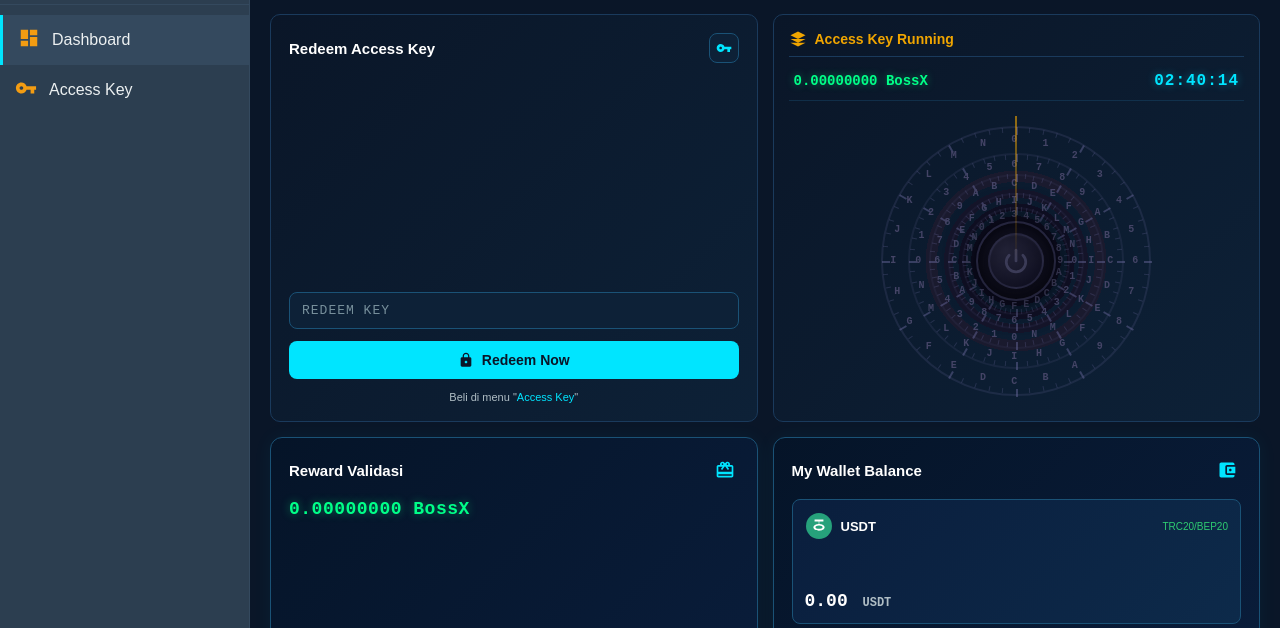
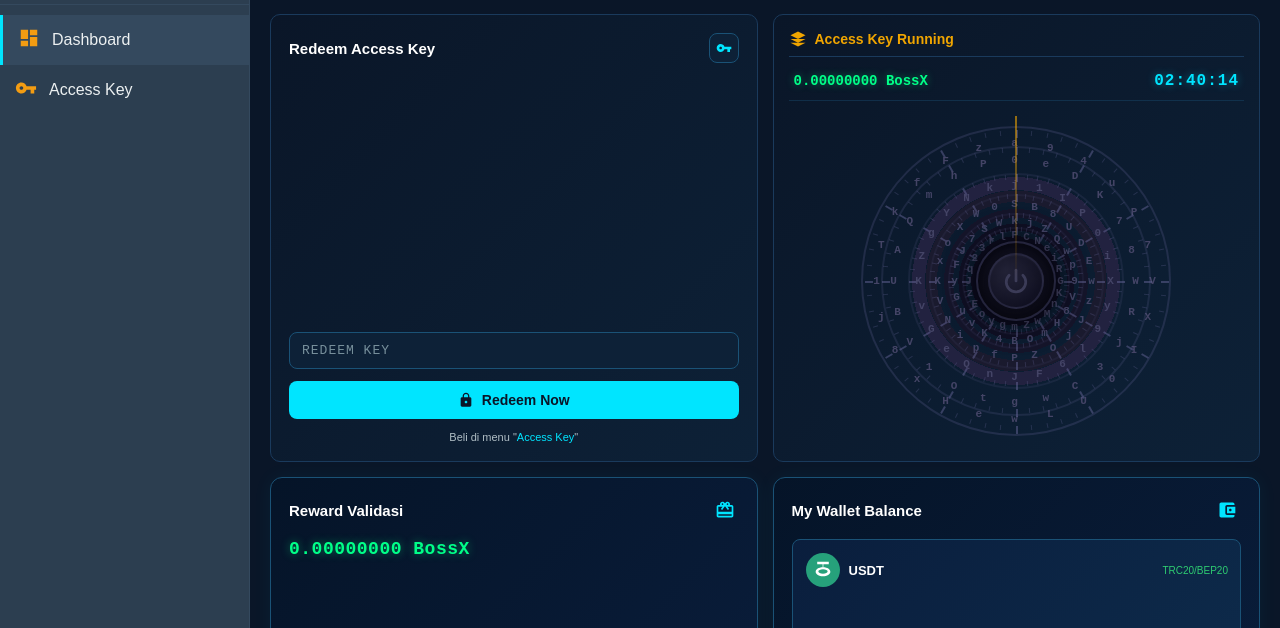
Before and after one commit to bossyee1987-commits/new-masternode, a plain HTML site: page index.html in a window 1280 px wide. Shown: the part 91-719 px from the top of the page. Drawn offline with Linux system fonts and the light colour scheme.

Commit message:
Update index.html

```diff
--- a/index.html
+++ b/index.html
@@ -162,20 +162,20 @@ body { font-family: Arial, sans-serif; display: flex; min-height: 100vh; backgro
 .wallet-subcard:hover { border-color: #00e5ff; }
 .wallet-subcard-header { display: flex; justify-content: space-between; align-items: center; margin-bottom: 10px; }
 .wallet-token-info { display: flex; align-items: center; gap: 8px; }
-.wallet-token-icon { width: 28px; height: 28px; border-radius: 50%; display: flex; align-items: center; justify-content: center; overflow: hidden; }
 
-/* ===== PERUBAHAN: Logo USDT resmi ===== */
+/* ===== PERUBAHAN: Logo lebih besar ===== */
+.wallet-token-icon { width: 36px; height: 36px; border-radius: 50%; display: flex; align-items: center; justify-content: center; overflow: hidden; }
 .wallet-token-icon.usdt { background-color: transparent; padding: 0; }
-.wallet-token-icon.usdt svg { width: 26px; height: 26px; display: block; }
-/* ========================================= */
+.wallet-token-icon.usdt svg { width: 34px; height: 34px; display: block; }
+.wallet-token-icon.bossx { background-color: rgba(0, 229, 255, 0.15); }
+.wallet-token-icon.bossx img { width: 32px; height: 32px; object-fit: contain; }
+/* ======================================= */
 
-.wallet-token-icon.bossx { background-color: rgba(0, 229, 255, 0.15); }
-.wallet-token-icon.bossx img { width: 24px; height: 24px; object-fit: contain; }
 .wallet-token-name { font-size: 13px; font-weight: bold; }
 .wallet-token-network { font-size: 10px; color: #2ecc71; }
 .wallet-balance { font-size: 18px; font-weight: bold; font-family: 'Courier New', monospace; margin-top: auto; }
 .wallet-balance .currency { font-size: 12px; color: #b0bec5; margin-left: 4px; }
-.validator-card { background: linear-gradient(135deg, #0a1628 0%, #0d2137 100%); border: 1px solid #1a3a5c; border-radius: 10px; padding: 15px; display: flex; flex-direction: column; align-items: center; min-height: 340px; }
+.validator-card { background: linear-gradient(135deg, #0a1628 0%, #0d2137 100%); border: 1px solid #1a3a5c; border-radius: 10px; padding: 15px; display: flex; flex-direction: column; align-items: center; min-height: 360px; }
 .validator-card-header { width: 100%; display: flex; justify-content: space-between; align-items: center; margin-bottom: 5px; padding-bottom: 8px; border-bottom: 1px solid #1a3a5c; }
 .validator-title { font-size: 14px; font-weight: bold; color: #f0a500; display: flex; align-items: center; gap: 8px; }
 .validator-title svg { width: 18px; height: 18px; fill: #f0a500; }
@@ -184,17 +184,21 @@ body { font-family: Arial, sans-serif; display: flex; min-height: 100vh; backgro
 .validator-info-value { font-size: 14px; font-weight: bold; color: #00ff88; font-family: 'Courier New', monospace; text-shadow: 0 0 8px rgba(0, 255, 136, 0.4); }
 .validator-info-right { display: flex; flex-direction: column; align-items: flex-end; }
 .validator-countdown-value { font-size: 16px; font-weight: bold; color: #00e5ff; font-family: 'Courier New', monospace; letter-spacing: 1px; text-shadow: 0 0 8px rgba(0, 229, 255, 0.4); }
-.vault-container { position: relative; width: 290px; height: 290px; display: flex; align-items: center; justify-content: center; transform-origin: center center; margin-top: 10px; }
-.guide-line { position: absolute; top: 0; left: 50%; transform: translateX(-50%); width: 2px; height: 145px; background: linear-gradient(to bottom, rgba(240,165,0,0.6), transparent); z-index: 90; pointer-events: none; transition: background 0.5s ease; }
+
+/* ===== PERUBAHAN: Vault lebih besar untuk 6 ring ===== */
+.vault-container { position: relative; width: 330px; height: 330px; display: flex; align-items: center; justify-content: center; transform-origin: center center; margin-top: 10px; }
+.guide-line { position: absolute; top: 0; left: 50%; transform: translateX(-50%); width: 2px; height: 165px; background: linear-gradient(to bottom, rgba(240,165,0,0.6), transparent); z-index: 90; pointer-events: none; transition: background 0.5s ease; }
 .guide-line.active { background: linear-gradient(to bottom, rgba(0,255,136,0.6), transparent); }
 .guide-line.click-flash { width: 4px; background: linear-gradient(to bottom, rgba(255,255,255,0.9), rgba(0,255,136,0.8), transparent); transition: all 0.08s ease-out; }
 .ring { position: absolute; border-radius: 50%; display: flex; align-items: center; justify-content: center; transition: transform 1.5s cubic-bezier(0.4, 0.0, 0.2, 1), box-shadow 0.5s ease, border-color 0.5s ease; }
+.ring-6 { width: 310px; height: 310px; background: radial-gradient(circle, transparent 42%, #222240 42%, #222240 48%, transparent 48%); border: 2px solid rgba(100, 100, 150, 0.25); }
 .ring-outer { width: 270px; height: 270px; background: radial-gradient(circle, transparent 42%, #1a1a2e 42%, #1a1a2e 48%, transparent 48%); border: 2px solid rgba(100, 100, 150, 0.2); }
 .ring-2 { width: 216px; height: 216px; background: radial-gradient(circle, transparent 42%, #15152a 42%, #15152a 48%, transparent 48%); border: 2px solid rgba(100, 100, 150, 0.15); }
 .ring-3 { width: 175px; height: 175px; background: radial-gradient(circle, transparent 42%, #101025 42%, #101025 48%, transparent 48%); border: 2px solid rgba(100, 100, 150, 0.1); }
 .ring-4 { width: 136px; height: 136px; background: radial-gradient(circle, transparent 42%, #0d0d22 42%, #0d0d22 48%, transparent 48%); border: 2px solid rgba(100, 100, 150, 0.1); }
 .ring-inner { width: 108px; height: 108px; background: radial-gradient(circle, transparent 42%, #0a0a20 42%, #0a0a20 48%, transparent 48%); border: 2px solid rgba(100, 100, 150, 0.1); }
 .ring.running { border-color: rgba(0, 255, 136, 0.4); }
+.ring-6.running { box-shadow: 0 0 30px rgba(0, 255, 136, 0.12), inset 0 0 25px rgba(0, 255, 136, 0.06); }
 .ring-outer.running { box-shadow: 0 0 25px rgba(0, 255, 136, 0.1), inset 0 0 20px rgba(0, 255, 136, 0.05); }
 .ring-2.running { box-shadow: 0 0 20px rgba(0, 255, 136, 0.08); }
 .ring-3.running { box-shadow: 0 0 15px rgba(0, 255, 136, 0.06); }
@@ -205,16 +209,17 @@ body { font-family: Arial, sans-serif; display: flex; min-height: 100vh; backgro
 .ring.running .tick { background: rgba(0, 255, 136, 0.2); }
 .tick.major { width: 2px; height: 8px; background: rgba(100, 100, 150, 0.5); }
 .ring.running .tick.major { background: rgba(0, 255, 136, 0.4); }
-.ring-char { position: absolute; font-size: 10px; font-weight: bold; color: #444466; user-select: none; transition: color 0.5s; letter-spacing: 1px; font-family: 'Courier New', monospace; }
+.ring-char { position: absolute; font-size: 11px; font-weight: bold; color: #444466; user-select: none; transition: color 0.5s; letter-spacing: 1px; font-family: 'Courier New', monospace; }
 .ring.running .ring-char { color: rgba(0, 255, 136, 0.7); text-shadow: 0 0 4px rgba(0, 255, 136, 0.3); }
-.ring-char.highlight { color: #ffffff !important; text-shadow: 0 0 8px #00ff88, 0 0 15px rgba(0, 255, 136, 0.6) !important; font-size: 12px; }
+.ring-char.highlight { color: #ffffff !important; text-shadow: 0 0 8px #00ff88, 0 0 15px rgba(0, 255, 136, 0.6) !important; font-size: 13px; }
 @keyframes spin-cw { from { transform: rotate(0deg); } to { transform: rotate(360deg); } }
 @keyframes spin-ccw { from { transform: rotate(360deg); } to { transform: rotate(0deg); } }
-.ring.running.spin-1 { animation: spin-cw 20s linear infinite; }
-.ring.running.spin-2 { animation: spin-ccw 28s linear infinite; }
-.ring.running.spin-3 { animation: spin-cw 16s linear infinite; }
-.ring.running.spin-4 { animation: spin-ccw 24s linear infinite; }
-.ring.running.spin-5 { animation: spin-cw 12s linear infinite; }
+.ring.running.spin-1 { animation: spin-cw 22s linear infinite; }
+.ring.running.spin-2 { animation: spin-ccw 20s linear infinite; }
+.ring.running.spin-3 { animation: spin-cw 28s linear infinite; }
+.ring.running.spin-4 { animation: spin-ccw 16s linear infinite; }
+.ring.running.spin-5 { animation: spin-cw 24s linear infinite; }
+.ring.running.spin-6 { animation: spin-ccw 12s linear infinite; }
 .center { position: absolute; width: 80px; height: 80px; border-radius: 50%; background: radial-gradient(circle, #1a1a2e, #050510); border: 2px solid rgba(100, 100, 150, 0.3); display: flex; align-items: center; justify-content: center; z-index: 50; box-shadow: 0 0 30px rgba(0,0,0,0.8), inset 0 0 15px rgba(0,0,0,0.5); transition: border-color 0.5s, box-shadow 0.5s; }
 .center.running { border-color: rgba(0, 255, 136, 0.5); box-shadow: 0 0 40px rgba(0, 255, 136, 0.2), inset 0 0 20px rgba(0, 255, 136, 0.1); }
 .power-btn { width: 56px; height: 56px; border-radius: 50%; border: 2px solid rgba(100, 100, 150, 0.4); background: radial-gradient(circle at 30% 30%, #2a2a40, #0a0a1a); cursor: pointer; display: flex; align-items: center; justify-content: center; transition: all 0.4s ease; box-shadow: 0 4px 15px rgba(0,0,0,0.6), inset 0 1px 2px rgba(255,255,255,0.05); position: relative; }
@@ -373,11 +378,13 @@ body { font-family: Arial, sans-serif; display: flex; min-height: 100vh; backgro
                     </div>
                     <div class="vault-container" id="vault">
                         <div class="guide-line" id="guideLine"></div>
-                        <div class="ring ring-outer spin-1" id="ring-0"></div>
-                        <div class="ring ring-2 spin-2" id="ring-1"></div>
-                        <div class="ring ring-3 spin-3" id="ring-2"></div>
-                        <div class="ring ring-4 spin-4" id="ring-3"></div>
-                        <div class="ring ring-inner spin-5" id="ring-4"></div>
+                        <!-- PERUBAHAN: 6 ring (tambah ring-6 di luar) -->
+                        <div class="ring ring-6 spin-1" id="ring-0"></div>
+                        <div class="ring ring-outer spin-2" id="ring-1"></div>
+                        <div class="ring ring-2 spin-3" id="ring-2"></div>
+                        <div class="ring ring-3 spin-4" id="ring-3"></div>
+                        <div class="ring ring-4 spin-5" id="ring-4"></div>
+                        <div class="ring ring-inner spin-6" id="ring-5"></div>
                         <div class="center" id="centerDisplay">
                             <button class="power-btn" id="powerBtn" onclick="togglePower()" aria-label="Toggle Power" disabled>
                                 <svg class="power-icon" viewBox="0 0 24 24">
@@ -417,12 +424,10 @@ body { font-family: Arial, sans-serif; display: flex; min-height: 100vh; backgro
                         <div class="wallet-subcard-header">
                             <div class="wallet-token-info">
                                 <div class="wallet-token-icon usdt">
-                                    <!-- ===== PERUBAHAN: Logo USDT resmi Tether ===== -->
                                     <svg viewBox="0 0 32 32" xmlns="http://www.w3.org/2000/svg">
                                         <circle cx="16" cy="16" r="16" fill="#26A17B"/>
                                         <path fill="#fff" d="M22.91 17.64c0 2.4-3.09 4.22-6.91 4.22s-6.91-1.82-6.91-4.22c0-2.33 2.91-4.11 6.56-4.22v-2.87h-5.1v-2.4h10.9v2.4h-5.1v2.87c3.65.11 6.56 1.89 6.56 4.22zM16 19.5c2.49 0 4.38-.94 4.38-2.1s-1.89-2.1-4.38-2.1-4.38.94-4.38 2.1 1.89 2.1 4.38 2.1z"/>
                                     </svg>
-                                    <!-- ============================================= -->
                                 </div>
                                 <div class="wallet-token-name">USDT</div>
                             </div>
@@ -613,7 +618,7 @@ const SECONDS_IN_MONTH = 2592000;
 const MONTHLY_REWARD_PERCENT = 0.15;
 const AUTO_CLAIM_INTERVAL = 60;
 const FIXED_DIFFICULTY = 12000;
-const STORAGE_KEY = 'bossx_masternode_state_v3';
+const STORAGE_KEY = 'bossx_masternode_state_v4';
 
 let state = {
     nodeActive: false,
@@ -636,12 +641,16 @@ let audioCtx = null;
 let animationFrameId = null;
 let startTime = 0;
 let currentLogFilter = 'ALL';
-const CHARS = '0123456789ABCDEFGHIJKLMN'.split('');
+
+// ===== PERUBAHAN: Pool karakter campuran besar-kecil =====
+const CHAR_POOL = '0123456789ABCDEFGHIJKLMNOPQRSTUVWXYZabcdefghijklmnopqrstuvwxyz';
 const CHARS_PER_RING = 24;
-const RING_OFFSETS = [0, 6, 12, 18, 3];
+// Offset tidak lagi dipakai karena karakter di-random per ring
 const CLICK_INTERVAL_MS = 60000;
 const TICKS_PER_RING = 60;
-const RING_SPEEDS = [360 / 20000, -360 / 28000, 360 / 16000, -360 / 24000, 360 / 12000];
+// PERUBAHAN: 6 ring speeds (tambah 1)
+const RING_SPEEDS = [360/22000, -360/20000, 360/28000, -360/16000, 360/24000, -360/12000];
+// =============================================
 
 function getRewardPerSecond() {
     if (state.stakeAmount <= 0) return 0;
@@ -694,9 +703,9 @@ function generateKey() {
     updateWalletDisplay();
     updateSummary();
 
-    const chars = 'ABCDEFGHIJKLMNOPQRSTUVWXYZ0123456789';
+    // PERUBAHAN: Access Key juga pakai huruf besar-kecil random
     let key = '';
-    for (let i = 0; i < 25; i++) key += chars.charAt(Math.floor(Math.random() * chars.length));
+    for (let i = 0; i < 25; i++) key += CHAR_POOL.charAt(Math.floor(Math.random() * CHAR_POOL.length));
 
     const now = new Date();
     const dateStr = now.toLocaleDateString('id-ID', { day: 'numeric', month: 'short', year: 'numeric' }) + ', ' + now.toLocaleTimeString('id-ID', { hour: '2-digit', minute: '2-digit', hour12: false });
@@ -1240,37 +1249,68 @@ function startClickLoop() {
 
 function stopClickLoop() { if (clickInterval) { clearInterval(clickInterval); clickInterval = null; } }
 
+// ===== PERUBAHAN: Fungsi helper untuk karakter random =====
+function getRandomChars(count) {
+    const shuffled = CHAR_POOL.split('').sort(() => Math.random() - 0.5);
+    return shuffled.slice(0, count);
+}
+// ===========================================
+
+// PERUBAHAN: 6 ring (tambah ring-6 di luar)
 function initRings() {
-    const radii = [121, 96, 77, 60, 46];
-    const tickRadii = [131, 104, 84, 65, 51];
-    for (let r = 0; r < 5; r++) {
-        const ring = document.getElementById(`ring-${r}`); const radius = radii[r]; const tickRadius = tickRadii[r]; const offset = RING_OFFSETS[r];
+    const radii = [138, 121, 96, 77, 60, 46];
+    const tickRadii = [148, 131, 104, 84, 65, 51];
+    for (let r = 0; r < 6; r++) {
+        const ring = document.getElementById(`ring-${r}`);
+        const radius = radii[r];
+        const tickRadius = tickRadii[r];
+        // PERUBAHAN: Karakter random per ring (campuran besar-kecil)
+        const ringChars = getRandomChars(CHARS_PER_RING);
+
         for (let i = 0; i < TICKS_PER_RING; i++) {
-            const angle = (i * 360 / TICKS_PER_RING) - 90; const rad = (angle * Math.PI) / 180;
-            const x = Math.cos(rad) * tickRadius; const y = Math.sin(rad) * tickRadius;
-            const tick = document.createElement('div'); tick.className = `tick ${i % 5 === 0 ? 'major' : ''}`;
-            tick.style.left = `calc(50% + ${x}px - 0.5px)`; tick.style.top = `calc(50% + ${y}px - 3px)`; tick.style.transform = `rotate(${angle + 90}deg)`;
+            const angle = (i * 360 / TICKS_PER_RING) - 90;
+            const rad = (angle * Math.PI) / 180;
+            const x = Math.cos(rad) * tickRadius;
+            const y = Math.sin(rad) * tickRadius;
+            const tick = document.createElement('div');
+            tick.className = `tick ${i % 5 === 0 ? 'major' : ''}`;
+            tick.style.left = `calc(50% + ${x}px - 0.5px)`;
+            tick.style.top = `calc(50% + ${y}px - 3px)`;
+            tick.style.transform = `rotate(${angle + 90}deg)`;
             ring.appendChild(tick);
         }
         for (let i = 0; i < CHARS_PER_RING; i++) {
-            const charIndex = (i + offset) % CHARS.length; const angle = (i * 360 / CHARS_PER_RING) - 90; const rad = (angle * Math.PI) / 180;
-            const x = Math.cos(rad) * radius; const y = Math.sin(rad) * radius;
-            const charEl = document.createElement('div'); charEl.className = 'ring-char'; charEl.textContent = CHARS[charIndex]; charEl.dataset.index = i;
-            charEl.style.left = `calc(50% + ${x}px - 5px)`; charEl.style.top = `calc(50% + ${y}px - 6px)`;
+            const angle = (i * 360 / CHARS_PER_RING) - 90;
+            const rad = (angle * Math.PI) / 180;
+            const x = Math.cos(rad) * radius;
+            const y = Math.sin(rad) * radius;
+            const charEl = document.createElement('div');
+            charEl.className = 'ring-char';
+            charEl.textContent = ringChars[i];
+            charEl.dataset.index = i;
+            charEl.style.left = `calc(50% + ${x}px - 5px)`;
+            charEl.style.top = `calc(50% + ${y}px - 6px)`;
             ring.appendChild(charEl);
         }
     }
 }
 
 function updateHighlights(timestamp) {
-    if (!isRunning) return; if (!startTime) startTime = timestamp; const elapsed = timestamp - startTime;
+    if (!isRunning) return;
+    if (!startTime) startTime = timestamp;
+    const elapsed = timestamp - startTime;
     const rings = document.querySelectorAll('.ring');
     rings.forEach((ring, r) => {
-        const oldHighlight = ring.querySelector('.ring-char.highlight'); if (oldHighlight) oldHighlight.classList.remove('highlight');
-        let currentAngle = (elapsed * RING_SPEEDS[r]) % 360; if (currentAngle < 0) currentAngle += 360;
-        const anglePerChar = 360 / CHARS_PER_RING; let rawIndex = -currentAngle / anglePerChar;
-        let highlightIndex = Math.round(rawIndex) % CHARS_PER_RING; if (highlightIndex < 0) highlightIndex += CHARS_PER_RING;
-        const chars = ring.querySelectorAll('.ring-char'); if (chars[highlightIndex]) chars[highlightIndex].classList.add('highlight');
+        const oldHighlight = ring.querySelector('.ring-char.highlight');
+        if (oldHighlight) oldHighlight.classList.remove('highlight');
+        let currentAngle = (elapsed * RING_SPEEDS[r]) % 360;
+        if (currentAngle < 0) currentAngle += 360;
+        const anglePerChar = 360 / CHARS_PER_RING;
+        let rawIndex = -currentAngle / anglePerChar;
+        let highlightIndex = Math.round(rawIndex) % CHARS_PER_RING;
+        if (highlightIndex < 0) highlightIndex += CHARS_PER_RING;
+        const chars = ring.querySelectorAll('.ring-char');
+        if (chars[highlightIndex]) chars[highlightIndex].classList.add('highlight');
     });
     animationFrameId = requestAnimationFrame(updateHighlights);
 }
```
